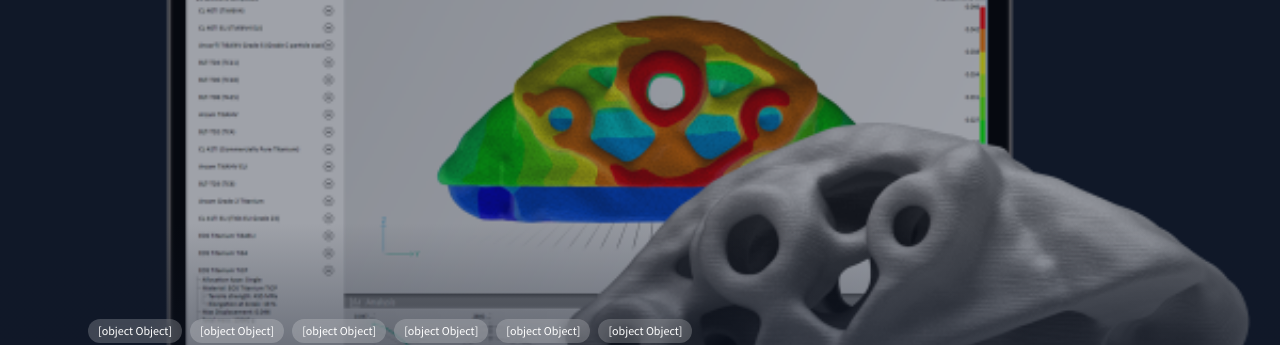
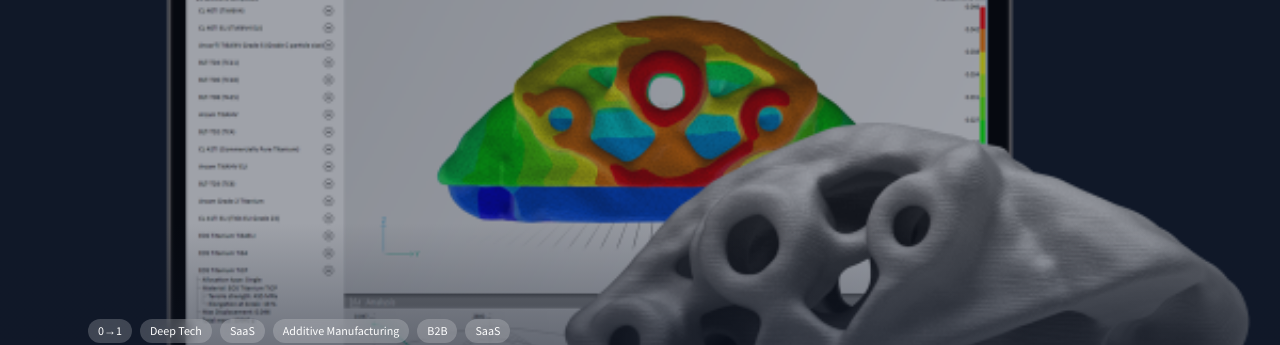
Before and after one commit to pierre-leon/net-rehov, an Astro site: page /projects/additive-flow in a window 1280 px wide. Shown: the part 57-402 px from the top of the page. Built offline with nearby package versions, Linux system fonts and the light colour scheme; Astro itself is replaced by a stand-in of ours.

Commit message:
Fix project hero tags rendering tag object instead of label

```diff
--- a/src/pages/projects/[slug].astro
+++ b/src/pages/projects/[slug].astro
@@ -68,7 +68,7 @@ const metaItems = [
           <div class="flex flex-wrap gap-2 mb-4">
             {d.tags.map((tag) => (
               <span class="text-xs font-medium px-2.5 py-1 rounded-full bg-white/20 text-white backdrop-blur-sm">
-                {tag}
+                {tag.label}
               </span>
             ))}
           </div>
```
